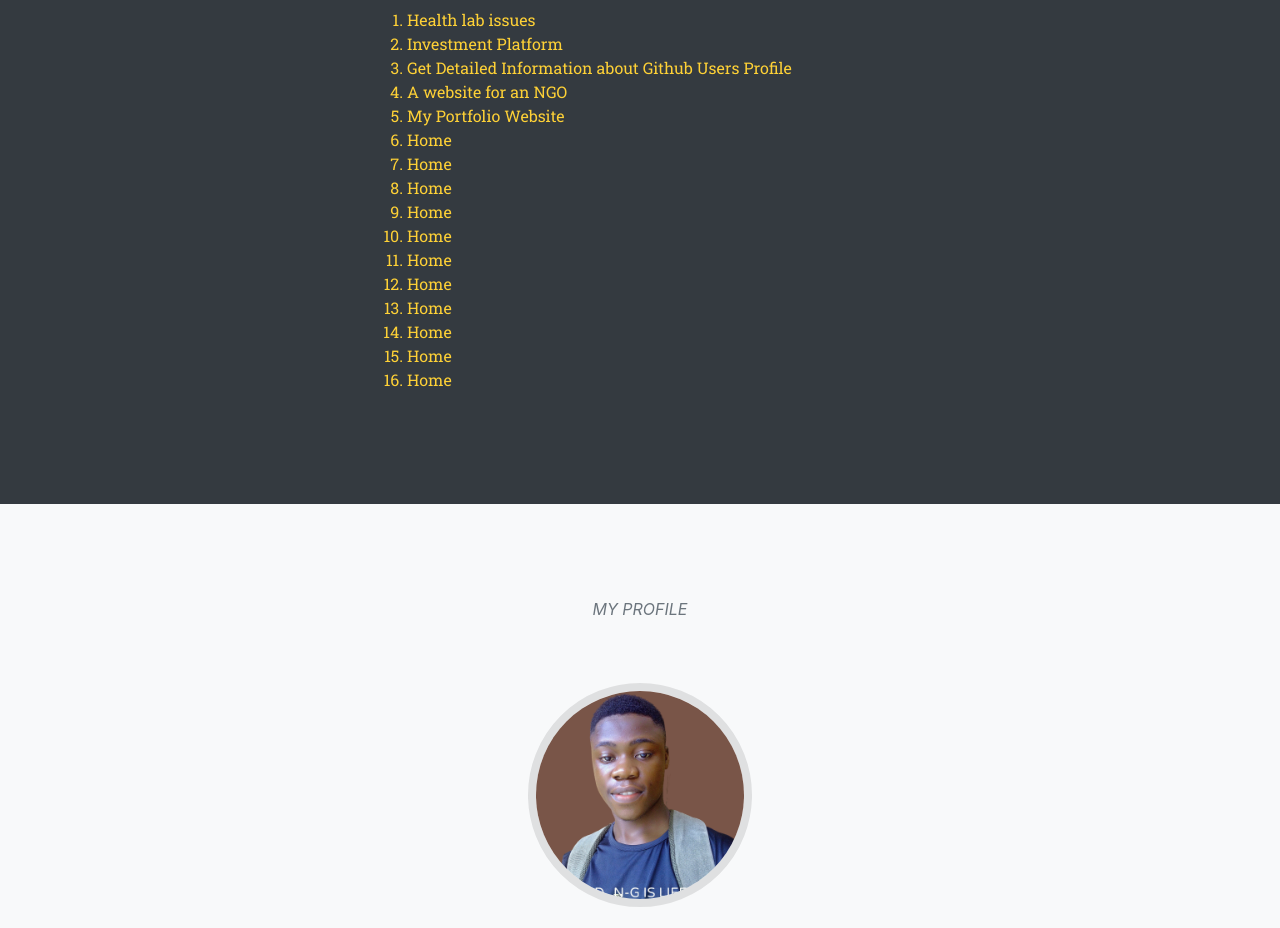
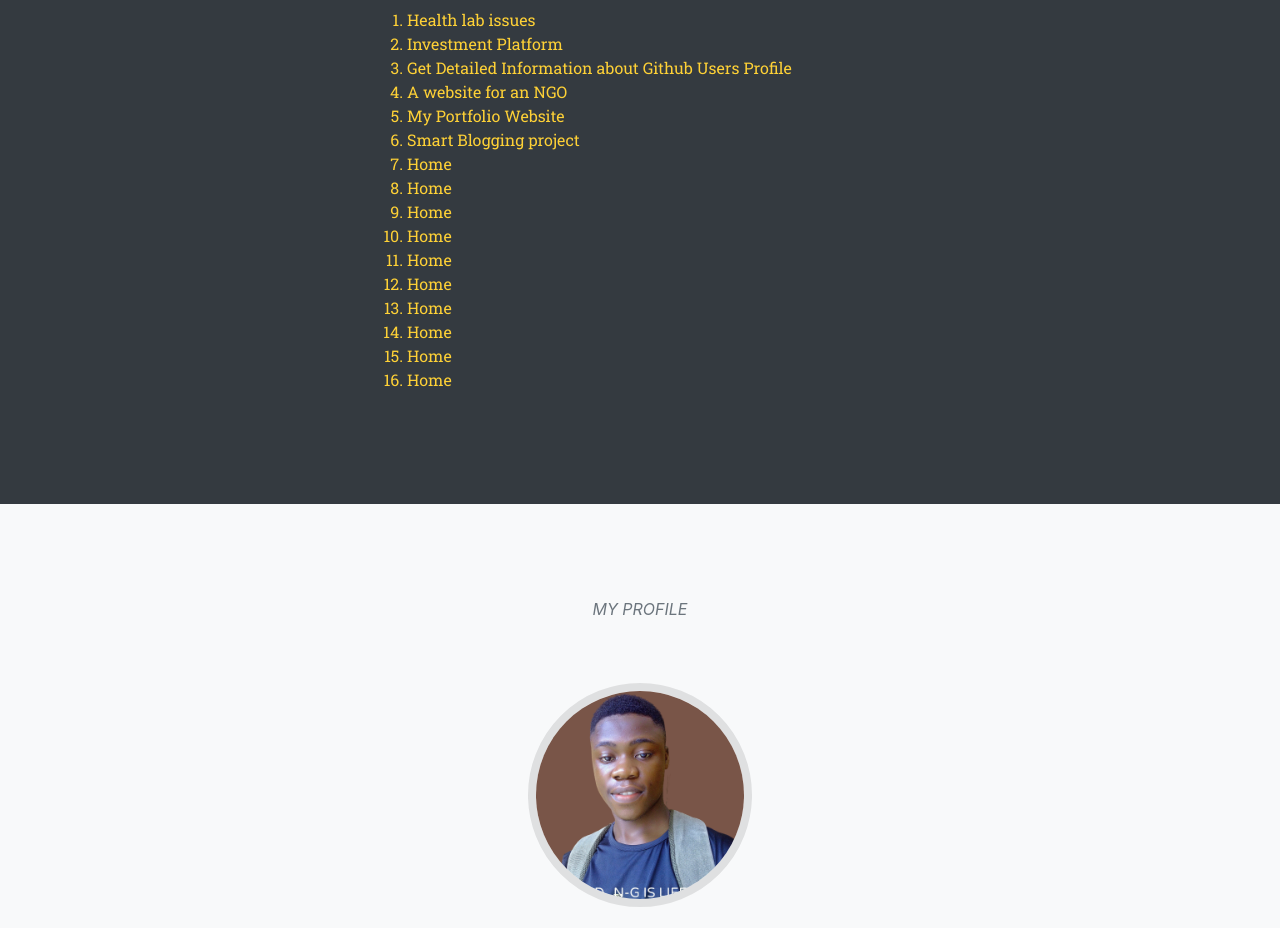
Before and after one commit to Sunny-Ojo/project-links, a plain HTML site: page index.html in a window 1280 px wide. Shown: the part 980-1908 px from the top of the page. Drawn offline with nearby package versions, Linux system fonts and the light colour scheme; a web font is replaced by a local one.

Commit message:
added another project

```diff
--- a/index.html
+++ b/index.html
@@ -92,7 +92,7 @@
               <a href="http://search-for-github-users.herokuapp.com" target="_blank"><li>Get Detailed Information about Github Users Profile</li></a>
               <a href="http://helping-heart-foundation.herokuapp.com" target="_blank"><li>A website for an NGO</li></a>
               <a href="http://sunny-ojo.herokuapp.com" target="_blank"><li>My Portfolio Website</li></a>
-              <a href="http://" target="_blank"><li>Home</li></a>
+              <a href="http://sunny-ojo-blog.herokuapp.com" target="_blank"><li> Smart Blogging project </li></a>
               <a href="http://" target="_blank"><li>Home</li></a>
               <a href="http://" target="_blank"><li>Home</li></a>
               <a href="http://" target="_blank"><li>Home</li></a>
```
